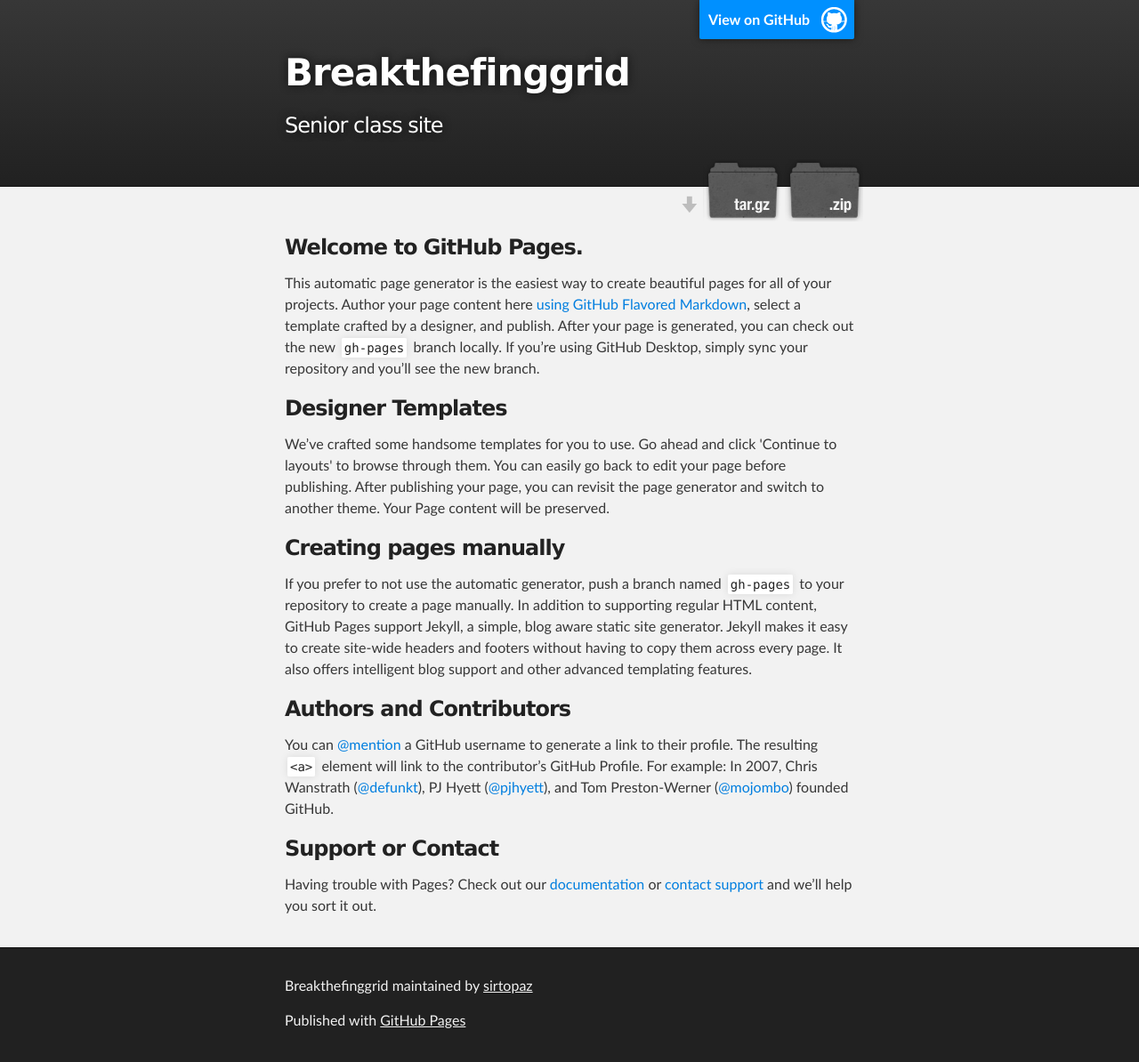
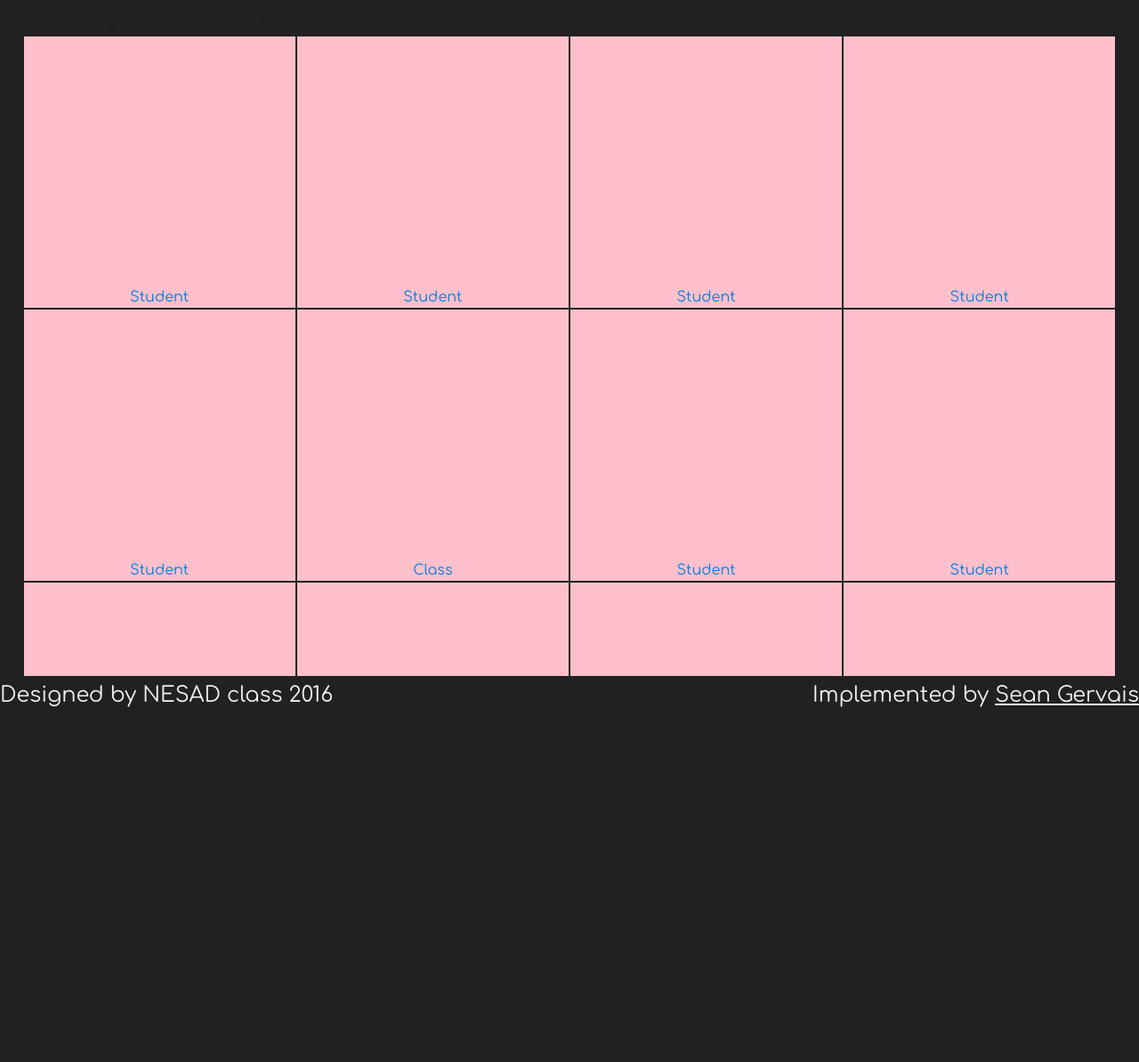
Before and after one commit to sirtopaz/breakthefinggrid, a plain HTML site: page index.html in a window 1280 px wide. Shown: the whole page at 89% size. After the commit the page ends 800 px from the top, so only its background shows below. Drawn offline with Linux system fonts and the light colour scheme.

Commit message:
initial layout

```diff
--- a/index.html
+++ b/index.html
@@ -1,72 +1,73 @@
 <!DOCTYPE html>
 <html>
-
   <head>
     <meta charset='utf-8'>
     <meta http-equiv="X-UA-Compatible" content="chrome=1">
-    <meta name="description" content="Breakthefinggrid : Senior class site">
-
-    <link rel="stylesheet" type="text/css" media="screen" href="stylesheets/stylesheet.css">
-
-    <title>Breakthefinggrid</title>
+    <meta name="viewport" content="initial-scale=1, maximum-scale=1">
+    <meta name="description" content="Breaking The Grid 2016 : Senior class site">
+    <link href='https://fonts.googleapis.com/css?family=Comfortaa:300,400,700' rel='stylesheet' type='text/css'>
+    <link rel="stylesheet" type="text/css" media="screen" href="stylesheets/main.css">
+    <title>Breaking The Grid 2016</title>
   </head>
-
   <body>
-
-    <!-- HEADER -->
-    <div id="header_wrap" class="outer">
-        <header class="inner">
-          <a id="forkme_banner" href="https://github.com/sirtopaz/breakthefinggrid">View on GitHub</a>
-
-          <h1 id="project_title">Breakthefinggrid</h1>
-          <h2 id="project_tagline">Senior class site</h2>
-
-            <section id="downloads">
-              <a class="zip_download_link" href="https://github.com/sirtopaz/breakthefinggrid/zipball/master">Download this project as a .zip file</a>
-              <a class="tar_download_link" href="https://github.com/sirtopaz/breakthefinggrid/tarball/master">Download this project as a tar.gz file</a>
-            </section>
-        </header>
-    </div>
-
-    <!-- MAIN CONTENT -->
-    <div id="main_content_wrap" class="outer">
-      <section id="main_content" class="inner">
-        <h3>
-<a id="welcome-to-github-pages" class="anchor" href="#welcome-to-github-pages" aria-hidden="true"><span aria-hidden="true" class="octicon octicon-link"></span></a>Welcome to GitHub Pages.</h3>
-
-<p>This automatic page generator is the easiest way to create beautiful pages for all of your projects. Author your page content here <a href="https://guides.github.com/features/mastering-markdown/">using GitHub Flavored Markdown</a>, select a template crafted by a designer, and publish. After your page is generated, you can check out the new <code>gh-pages</code> branch locally. If you’re using GitHub Desktop, simply sync your repository and you’ll see the new branch.</p>
-
-<h3>
-<a id="designer-templates" class="anchor" href="#designer-templates" aria-hidden="true"><span aria-hidden="true" class="octicon octicon-link"></span></a>Designer Templates</h3>
-
-<p>We’ve crafted some handsome templates for you to use. Go ahead and click 'Continue to layouts' to browse through them. You can easily go back to edit your page before publishing. After publishing your page, you can revisit the page generator and switch to another theme. Your Page content will be preserved.</p>
-
-<h3>
-<a id="creating-pages-manually" class="anchor" href="#creating-pages-manually" aria-hidden="true"><span aria-hidden="true" class="octicon octicon-link"></span></a>Creating pages manually</h3>
-
-<p>If you prefer to not use the automatic generator, push a branch named <code>gh-pages</code> to your repository to create a page manually. In addition to supporting regular HTML content, GitHub Pages support Jekyll, a simple, blog aware static site generator. Jekyll makes it easy to create site-wide headers and footers without having to copy them across every page. It also offers intelligent blog support and other advanced templating features.</p>
-
-<h3>
-<a id="authors-and-contributors" class="anchor" href="#authors-and-contributors" aria-hidden="true"><span aria-hidden="true" class="octicon octicon-link"></span></a>Authors and Contributors</h3>
-
-<p>You can <a href="https://help.github.com/articles/basic-writing-and-formatting-syntax/#mentioning-users-and-teams" class="user-mention">@mention</a> a GitHub username to generate a link to their profile. The resulting <code>&lt;a&gt;</code> element will link to the contributor’s GitHub Profile. For example: In 2007, Chris Wanstrath (<a href="https://github.com/defunkt" class="user-mention">@defunkt</a>), PJ Hyett (<a href="https://github.com/pjhyett" class="user-mention">@pjhyett</a>), and Tom Preston-Werner (<a href="https://github.com/mojombo" class="user-mention">@mojombo</a>) founded GitHub.</p>
-
-<h3>
-<a id="support-or-contact" class="anchor" href="#support-or-contact" aria-hidden="true"><span aria-hidden="true" class="octicon octicon-link"></span></a>Support or Contact</h3>
-
-<p>Having trouble with Pages? Check out our <a href="https://help.github.com/pages">documentation</a> or <a href="https://github.com/contact">contact support</a> and we’ll help you sort it out.</p>
-      </section>
-    </div>
-
-    <!-- FOOTER  -->
-    <div id="footer_wrap" class="outer">
-      <footer class="inner">
-        <p class="copyright">Breakthefinggrid maintained by <a href="https://github.com/sirtopaz">sirtopaz</a></p>
-        <p>Published with <a href="https://pages.github.com">GitHub Pages</a></p>
-      </footer>
-    </div>
-
-
-
+    <header class="main">
+      <h1 id="title">Breaking F'ing The Grid</h1>
+      <h2 id="tagline">Senior class site</h2>
+    </header>
+    <main>
+      <div class="students">
+        <section class="student">
+          <a class="detail" href="#"><div class="name">Student</div></a>
+        </section>
+        <section class="student">
+          <a class="detail" href="#"><div class="name">Student</div></a>
+        </section>
+        <section class="student">
+          <a class="detail" href="#"><div class="name">Student</div></a>
+        </section>
+        <section class="student">
+          <a class="detail" href="#"><div class="name">Student</div></a>
+        </section>
+        <section class="student">
+          <a class="detail" href="#"><div class="name">Student</div></a>
+        </section>
+        <section class="logo">
+          <a class="detail" href="#"><div class="name">Class</div></a>
+        </section>
+        <section class="student">
+          <a class="detail" href="#"><div class="name">Student</div></a>
+        </section>
+        <section class="student">
+          <a class="detail" href="#"><div class="name">Student</div></a>
+        </section>
+        <section class="student">
+          <a class="detail" href="#"><div class="name">Student</div></a>
+        </section>
+        <section class="student">
+          <a class="detail" href="#"><div class="name">Student</div></a>
+        </section>
+        <section class="student">
+          <a class="detail" href="#"><div class="name">Student</div></a>
+        </section>
+        <section class="student">
+          <a class="detail" href="#"><div class="name">Student</div></a>
+        </section>
+        <section class="student">
+          <a class="detail" href="#"><div class="name">Student</div></a>
+        </section>
+        <section class="student">
+          <a class="detail" href="#"><div class="name">Student</div></a>
+        </section>
+        <section class="student">
+          <a class="detail" href="#"><div class="name">Student</div></a>
+        </section>
+        <section class="student">
+          <a class="detail" href="#"><div class="name">Student</div></a>
+        </section>
+      </div>
+    </main>
+    <footer class="main">
+      <p><span class="copyright">Designed by NESAD class 2016</span> <span class="credit">Implemented by <a href="http://virtualsean.com">Sean Gervais</a></span> </p>
+    </footer>
   </body>
 </html>
--- /dev/null
+++ b/stylesheets/main.css
@@ -0,0 +1,168 @@
+/*******************************************************************************
+MeyerWeb Reset
+*******************************************************************************/
+
+html, body, div, span, applet, object, iframe, h1, h2, h3, h4, h5, h6, p, blockquote, pre,
+a, abbr, acronym, address, big, cite, code, del, dfn, em, img, ins, kbd, q, s, samp,
+small, strike, strong, sub, sup, tt, var, b, u, i, center, dl, dt, dd, ol, ul, li,
+fieldset, form, label, legend, table, caption, tbody, tfoot, thead, tr, th, td,
+article, aside, canvas, details, embed, figure, figcaption, footer, header, hgroup, main,
+menu, nav, output, ruby, section, summary, time, mark, audio, video {
+  box-sizing: border-box;
+  margin: 0;
+  padding: 0;
+  border: 0;
+  font: inherit;
+  vertical-align: baseline;
+}
+
+/* HTML5 display-role reset for older browsers */
+article, aside, details, figcaption, figure, footer, header, hgroup, main, menu, nav, section {
+  display: block;
+}
+
+ol, ul {
+  list-style: none;
+}
+
+table {
+  border-collapse: collapse;
+  border-spacing: 0;
+}
+
+/*******************************************************************************
+Theme Styles
+******************************************************************************/
+html {
+  height: 100%;
+}
+
+body {
+  height: 100%;
+  color: #373737;
+  background: #212121;
+  font-size: 16px;
+  font-family: 'Comfortaa', cursive;
+  line-height: 1.5;
+  -webkit-font-smoothing: antialiased;
+}
+
+header, footer {
+  height: 5vh;
+  overflow: hidden;
+  font-size: 3vh;
+  line-height: 1;
+}
+
+main {
+  height: 90vh;
+  overflow: auto;
+}
+
+.students {
+  width: 96vw;
+  margin: 0 auto;
+}
+
+.student, .logo, .detail {
+  position: relative;
+  display: block;
+  height: 24vw;
+  width: 24vw;
+}
+
+.student, .logo {
+  float: left;
+  background: white;
+}
+
+.detail {
+  text-align: center;
+  border: 1px solid #212121;
+  background: pink;
+}
+
+.detail .name {
+  position: absolute;
+  bottom: 0;
+  width: 100%;
+}
+
+footer .copyright{
+  float: left;
+}
+
+footer .credit {
+  float:right
+}
+
+h1, h2, h3, h4, h5, h6 {
+  margin: 10px 0;
+  font-weight: 700;
+  color:#222222;
+  letter-spacing: -1px;
+}
+
+h1 {
+  font-size: 36px;
+}
+
+h2 {
+  font-size: 32px;
+}
+
+h3 {
+  font-size: 24px;
+}
+
+h4 {
+  font-size: 21px;
+}
+
+h5 {
+  font-size: 18px;
+}
+
+h6 {
+  font-size: 16px;
+}
+
+p {
+  margin: 10px 0 15px 0;
+}
+
+footer p {
+  color: #f2f2f2;
+}
+
+a {
+  text-decoration: none;
+  color: #007edf;
+  text-shadow: none;
+
+  transition: color 0.5s ease;
+  transition: text-shadow 0.5s ease;
+  -webkit-transition: color 0.5s ease;
+  -webkit-transition: text-shadow 0.5s ease;
+  -moz-transition: color 0.5s ease;
+  -moz-transition: text-shadow 0.5s ease;
+  -o-transition: color 0.5s ease;
+  -o-transition: text-shadow 0.5s ease;
+  -ms-transition: color 0.5s ease;
+  -ms-transition: text-shadow 0.5s ease;
+}
+
+a:hover, a:focus {text-decoration: underline;}
+
+footer a {
+  color: #F2F2F2;
+  text-decoration: underline;
+}
+
+em {
+  font-style: italic;
+}
+
+strong {
+  font-weight: bold;
+}
```
Also changed, not shown: params.json (deleted, +0 -1 lines), stylesheets/github-light.css (deleted, +0 -115 lines).
